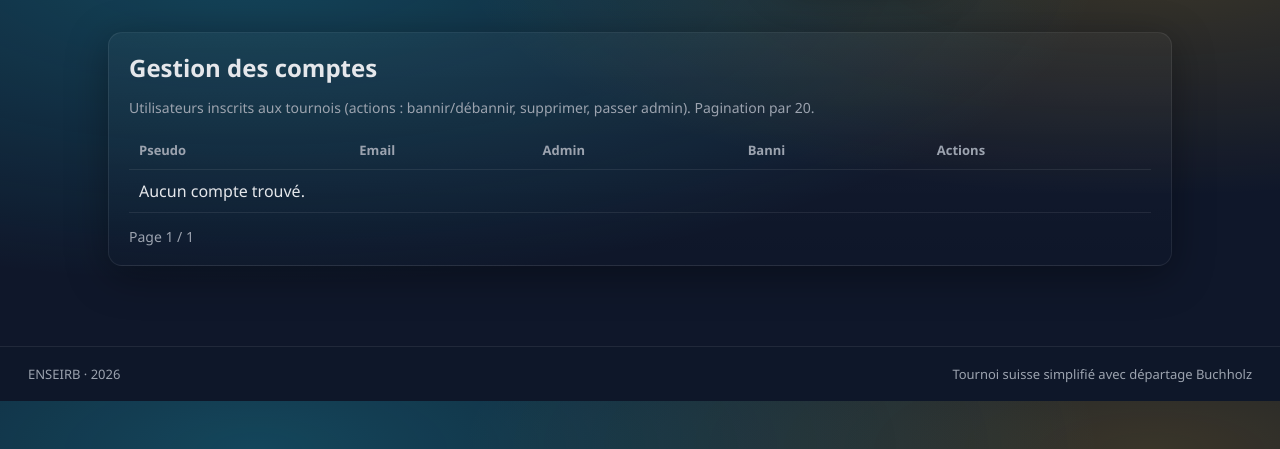
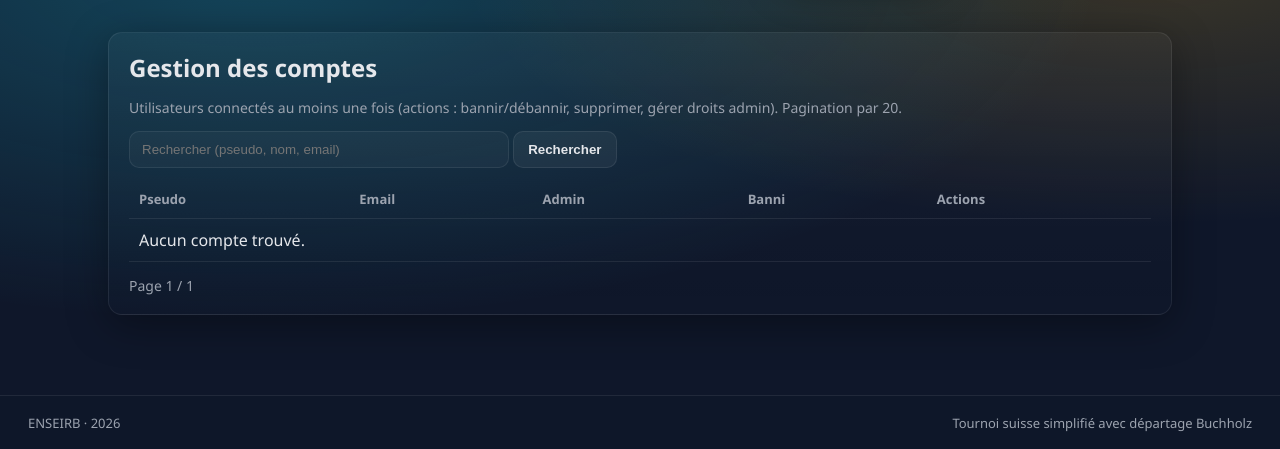
Before and after one commit to rlamat/Chesseirb, a Django app: page /staff/users/ in a window 1280 px wide. Shown: the part 87-536 px from the top of the page. Run offline with Django 4.2, Linux system fonts and the light colour scheme; the visitor is signed in with stand-in values (Sample User, id 1); data comes from the database, SQL or seed files in the repository.

Commit message:
fix comptes admin

```diff
--- a/templates/tournaments/admin_users.html
+++ b/templates/tournaments/admin_users.html
@@ -3,7 +3,11 @@
 {% block content %}
 <div class="card">
     <h1 class="title">Gestion des comptes</h1>
-    <p class="muted">Utilisateurs inscrits aux tournois (actions : bannir/débannir, supprimer, passer admin). Pagination par 20.</p>
+    <p class="muted">Utilisateurs connectés au moins une fois (actions : bannir/débannir, supprimer, gérer droits admin). Pagination par 20.</p>
+    <form method="get" class="form-inline" style="margin-bottom:12px;">
+        <input type="text" name="q" placeholder="Rechercher (pseudo, nom, email)" value="{{ query }}" style="width:60%;max-width:380px;">
+        <button class="btn" type="submit">Rechercher</button>
+    </form>
     <table class="table">
         <thead>
             <tr>
@@ -17,7 +21,7 @@
         <tbody>
         {% for u in page_obj %}
             <tr>
-                <td>{{ u.username }}</td>
+                <td style="{% if u.is_staff %}color:#c0392b;font-weight:600;{% endif %}">{{ u.username }}</td>
                 <td>{{ u.email|default:"-" }}</td>
                 <td>{{ u.is_staff|yesno:"Oui,Non" }}</td>
                 <td>{{ u.profile.is_banned|yesno:"Oui,Non" }}</td>
--- a/tournaments/views.py
+++ b/tournaments/views.py
@@ -268,11 +268,16 @@
     from django.contrib.auth import get_user_model
 
     User = get_user_model()
-    users = (
-        User.objects.filter(last_login__isnull=False)
-        .select_related("profile")
-        .order_by("username")
-    )
+    query = (request.GET.get("q") or "").strip()
+    users = User.objects.filter(last_login__isnull=False).select_related("profile")
+    if query:
+        users = users.filter(
+            Q(username__icontains=query)
+            | Q(first_name__icontains=query)
+            | Q(last_name__icontains=query)
+            | Q(email__icontains=query)
+        )
+    users = users.order_by("username")
 
     paginator = Paginator(users, 20)
     page_number = request.GET.get("page")
@@ -316,6 +321,7 @@
         "tournaments/admin_users.html",
         {
             "page_obj": page_obj,
+            "query": query,
         },
     )
 
```
